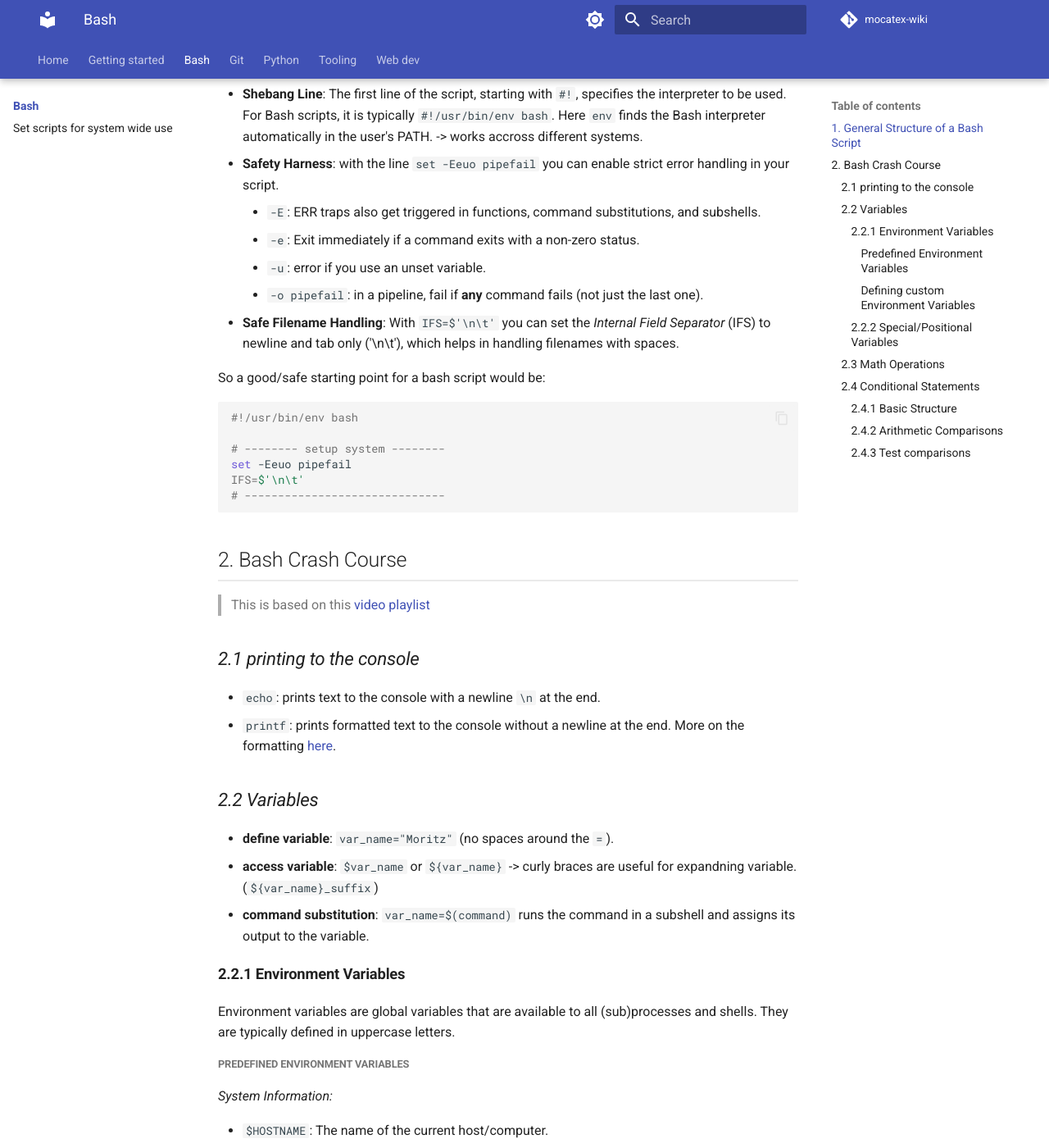
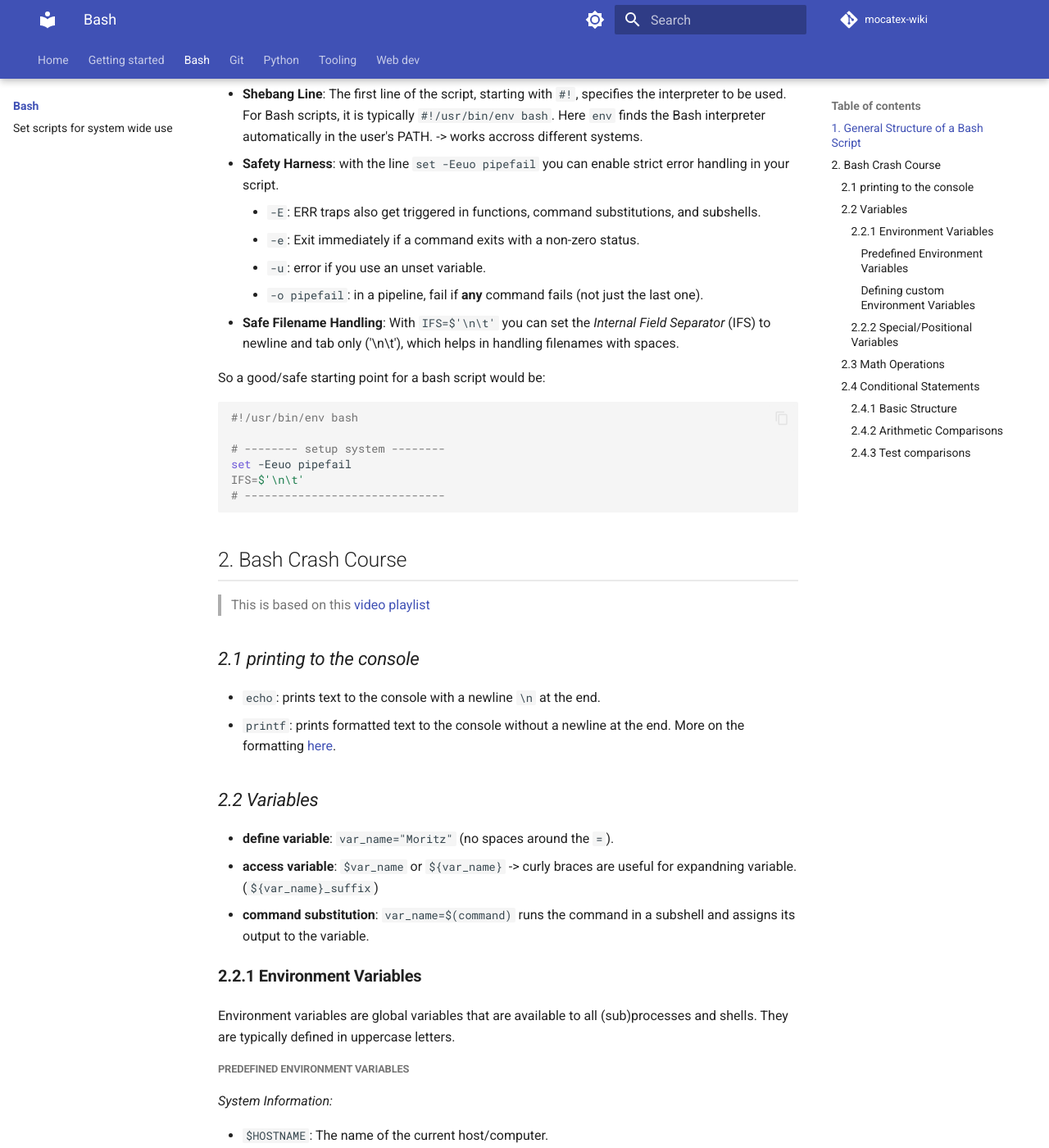
Before and after one commit to mocatex/mocatex-wiki, an MkDocs documentation site: the page built from docs/bash/bash-overview.md, in a window 1280 px wide and 1400 px high, scrolled down 377 px. Shown: the whole window at 82% size. Built offline with MkDocs 1.6.1 and Material for MkDocs 9.7.7, drawn with Linux system fonts in a browser that asks for light colours; comment, search, counter and statistics services are not loaded.

Commit message:
Increase font size of h4 headings for better visibility

```diff
--- a/docs/assets/styles/overrides.css
+++ b/docs/assets/styles/overrides.css
@@ -40,5 +40,5 @@ img.center {
 
 /* make h4 bigger */
 .md-typeset h4 {
-    font-size: 1.15em;
+    font-size: 1.25em;
 }
```
